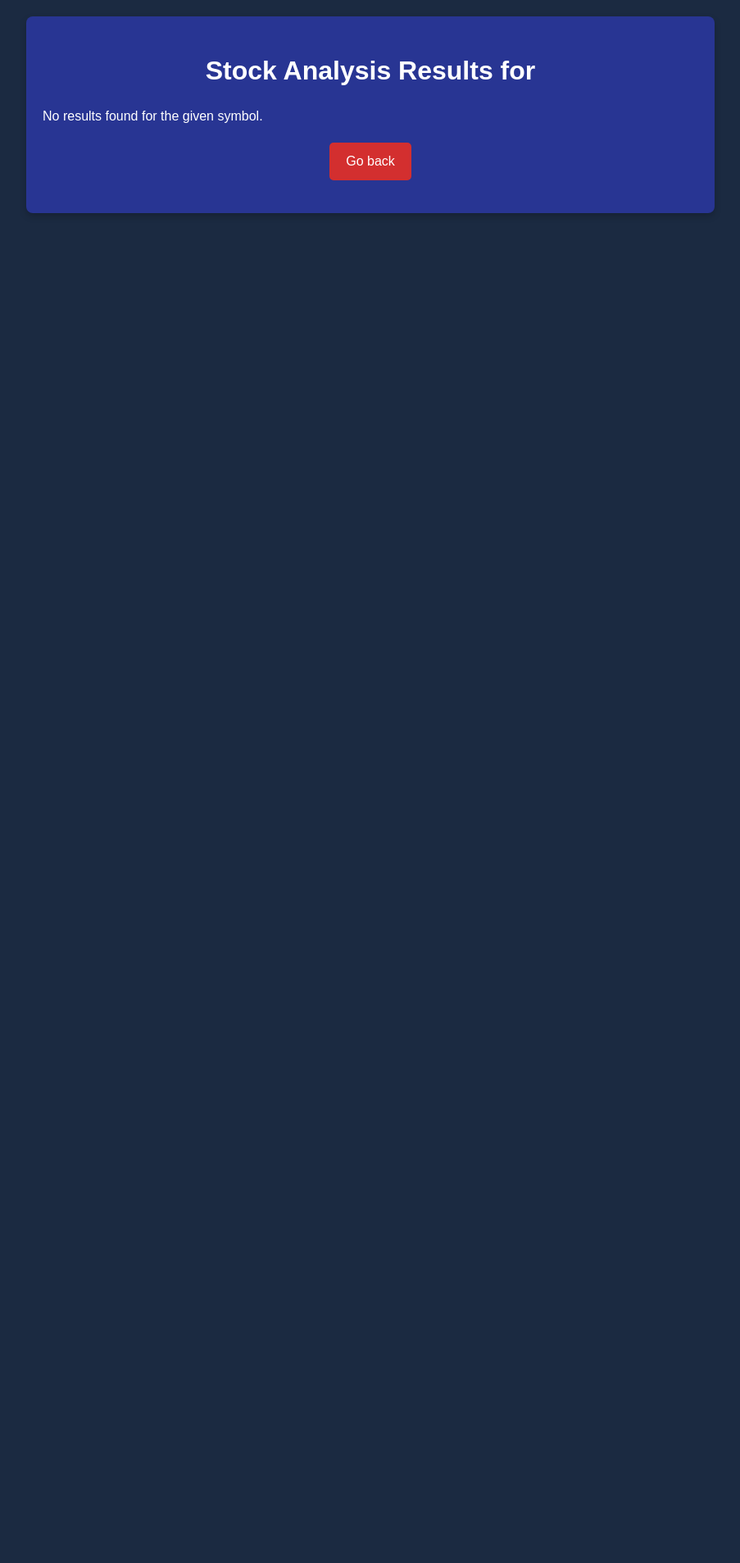
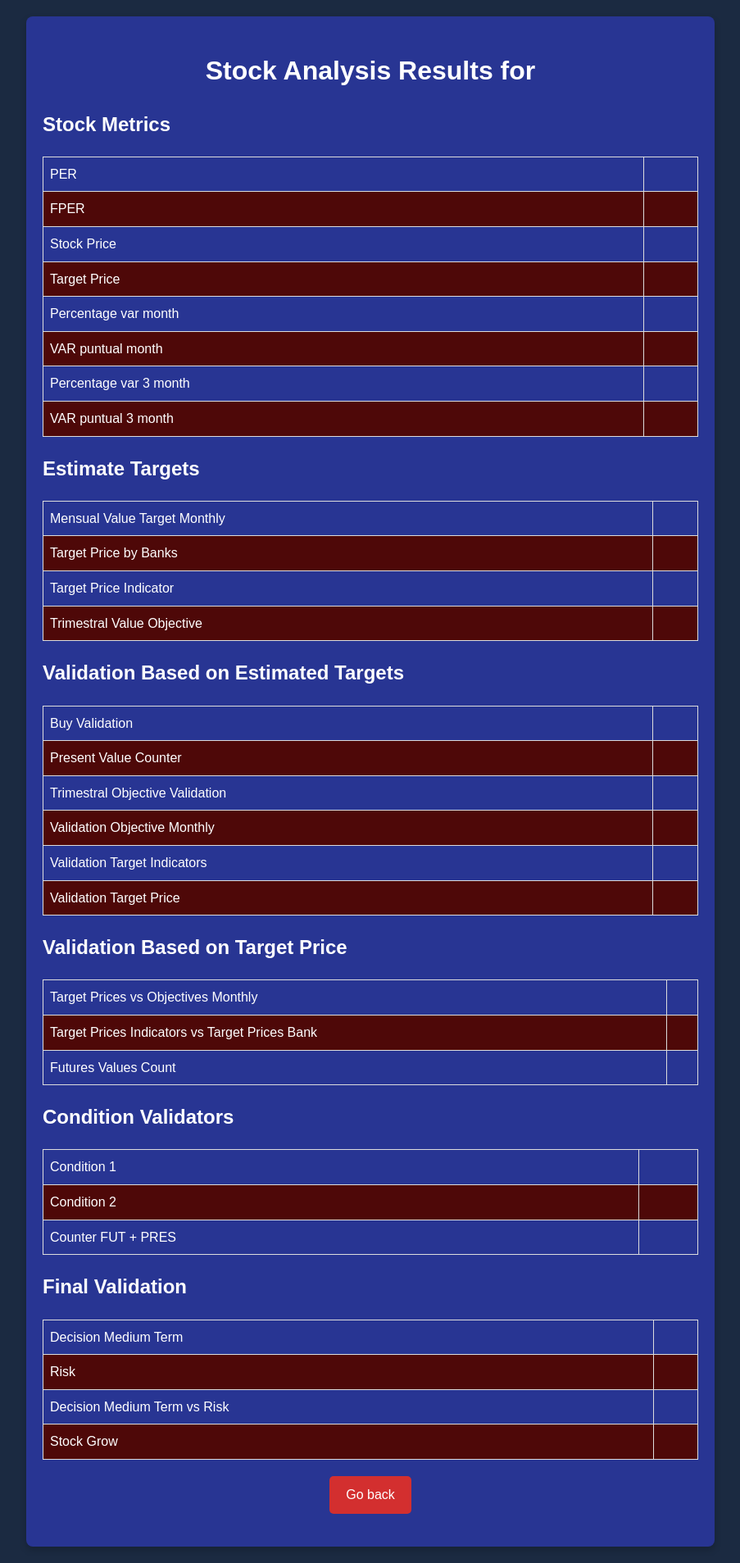
Before and after one commit to ZioGuillo/finbiz_api_app, a Flask app: template app/templates/analysis_results.html in a window 1280 px wide. Shown: the whole page at 82% size, without its empty margins (188-1091 px from the left). Before the commit the page ends 260 px from the top, so only its background shows below. Run offline with Flask 3, Linux system fonts and the light colour scheme; the template is opened without the code that fills it, so the values that code supplies are empty.

Commit message:
Add index.html stylesheet and main.css file***

```diff
--- /dev/null
+++ b/app/static/main.css
@@ -0,0 +1,93 @@
+    body {
+        font-family: 'Arial', sans-serif;
+        margin: 0;
+        padding: 0;
+        background-color: #1B2A41; /* Dark blue, reminiscent of Superman */
+        color: #FFFFFF; /* White text for contrast */
+        line-height: 1.6; /* Spacing between lines */
+    }
+    .container {
+        max-width: 800px; /* Adjusted for wider screens */
+        margin: 20px auto; /* Centering the container with margin */
+        background: #283593; /* A slightly lighter blue for the container */
+        padding: 20px;
+        border-radius: 8px;
+        box-shadow: 0 4px 8px rgba(0,0,0,0.2); /* Larger shadow for a "lifted" effect */
+    }
+    h1 {
+        text-align: center; /* Center-align the main heading */
+        margin-bottom: 1rem; /* Spacing below the heading */
+    }
+    .result-section {
+        background: #2E3B55; /* A different shade for each section */
+        border: 1px solid #3A497E; /* Subtle border for each block */
+        padding: 15px;
+        margin-bottom: 10px; /* Spacing between sections */
+        border-radius: 4px; /* Rounded corners for the blocks */
+    }
+    .result-section:last-child {
+        margin-bottom: 0;
+    }
+    .result-key {
+        color: #FFC107; /* A gold/yellow color for keys */
+        font-weight: bold;
+    }
+    .result-value {
+        color: #FFEB3B; /* A brighter yellow for values, ensuring readability */
+    }
+    a.button {
+        display: block; /* Make the button take its own line */
+        width: fit-content;
+        margin: 20px auto; /* Center the button */
+        text-align: center;
+        background-color: #D32F2F; /* Superman red for the button */
+        color: #FFFFFF;
+        padding: 10px 20px;
+        text-decoration: none;
+        border-radius: 5px;
+        transition: background-color 0.3s;
+    }
+    a.button:hover {
+        background-color: #B71C1C; /* Darker red on hover */
+    }
+
+    /* Responsive Design */
+    @media (max-width: 600px) {
+        .container {
+            width: auto; /* Full width on smaller screens */
+            margin: 10px; /* Less margin on smaller screens */
+            padding: 10px; /* Less padding on smaller screens */
+        }
+        h1 {
+            font-size: 24px; /* Smaller font size for the heading on small screens */
+        }
+    }
+        /* Your existing styles */
+        table {
+            width: 100%;
+            border-collapse: collapse;
+            margin-bottom: 20px;
+        }
+        th, td {
+            border: 1px solid #ddd;
+            padding: 8px;
+            text-align: left;
+        }
+        th {
+            background-color: #0047AB;
+            color: white;
+        }
+        tr:nth-child(even) {
+            background-color: hsl(0, 81%, 17%);
+        }
+        .container table tr:hover td {
+            background-color: transparent; /* Make cell background transparent on hover */
+        }
+        .sub-table {
+            border-collapse: collapse;
+        }
+        .sub-table td {
+            border: 1px solid #ddd;
+            padding: 8px;
+            text-align: left;
+        }
--- a/app/templates/analysis_results.html
+++ b/app/templates/analysis_results.html
@@ -3,141 +3,170 @@
 <head>
     <title>Stock Analysis Results</title>
     <meta name="viewport" content="width=device-width, initial-scale=1.0">
-    <style>
-        body {
-            font-family: 'Arial', sans-serif;
-            margin: 0;
-            padding: 0;
-            background-color: #1B2A41; /* Dark blue, reminiscent of Superman */
-            color: #FFFFFF; /* White text for contrast */
-            line-height: 1.6; /* Spacing between lines */
-        }
-        .container {
-            max-width: 800px; /* Adjusted for wider screens */
-            margin: 20px auto; /* Centering the container with margin */
-            background: #283593; /* A slightly lighter blue for the container */
-            padding: 20px;
-            border-radius: 8px;
-            box-shadow: 0 4px 8px rgba(0,0,0,0.2); /* Larger shadow for a "lifted" effect */
-        }
-        h1 {
-            text-align: center; /* Center-align the main heading */
-            margin-bottom: 1rem; /* Spacing below the heading */
-        }
-        .result-section {
-            background: #2E3B55; /* A different shade for each section */
-            border: 1px solid #3A497E; /* Subtle border for each block */
-            padding: 15px;
-            margin-bottom: 10px; /* Spacing between sections */
-            border-radius: 4px; /* Rounded corners for the blocks */
-        }
-        .result-section:last-child {
-            margin-bottom: 0;
-        }
-        .result-key {
-            color: #FFC107; /* A gold/yellow color for keys */
-            font-weight: bold;
-        }
-        .result-value {
-            color: #FFEB3B; /* A brighter yellow for values, ensuring readability */
-        }
-        a.button {
-            display: block; /* Make the button take its own line */
-            width: fit-content;
-            margin: 20px auto; /* Center the button */
-            text-align: center;
-            background-color: #D32F2F; /* Superman red for the button */
-            color: #FFFFFF;
-            padding: 10px 20px;
-            text-decoration: none;
-            border-radius: 5px;
-            transition: background-color 0.3s;
-        }
-        a.button:hover {
-            background-color: #B71C1C; /* Darker red on hover */
-        }
-
-        /* Responsive Design */
-        @media (max-width: 600px) {
-            .container {
-                width: auto; /* Full width on smaller screens */
-                margin: 10px; /* Less margin on smaller screens */
-                padding: 10px; /* Less padding on smaller screens */
-            }
-            h1 {
-                font-size: 24px; /* Smaller font size for the heading on small screens */
-            }
-        }
-            /* Your existing styles */
-            table {
-                width: 100%;
-                border-collapse: collapse;
-                margin-bottom: 20px;
-            }
-            th, td {
-                border: 1px solid #ddd;
-                padding: 8px;
-                text-align: left;
-            }
-            th {
-                background-color: #0047AB;
-                color: white;
-            }
-            tr:nth-child(even) {
-                background-color: hsl(0, 81%, 17%);
-            }
-            .container table tr:hover td {
-                background-color: transparent; /* Make cell background transparent on hover */
-            }
-            .sub-table {
-                border-collapse: collapse;
-            }
-            .sub-table td {
-                border: 1px solid #ddd;
-                padding: 8px;
-                text-align: left;
-            }
-    </style>
+    <link rel="stylesheet" href="{{ url_for('static', filename='main.css') }}">
 </head>
 <body>
     <div class="container">
         <h1>Stock Analysis Results for {{ symbol|upper }}</h1>
-        {% if results %}
-            {% for category, data in results.items() %}
-                <h2>{{ category.replace('_', ' ')|capitalize }}</h2>
+
+        <h2>Stock Metrics</h2>
         <table>
-                    <thead>
             <tr>
-                            <th>Key</th>
-                            <th>Value</th>
+                <td>PER</td>
+                <td>{{ results[symbol]['PER'] }}</td>
             </tr>
-                    </thead>
+            <tr>
+                <td>FPER</td>
+                <td>{{ results[symbol]['FPER'] }}</td>
+            </tr>
+            <tr>
+                <td>Stock Price</td>
+                <td>{{ results[symbol]['Stock_price'] }}</td>
+            </tr>
+            <tr>
+                <td>Target Price</td>
+                <td>{{ results[symbol]['Target Price'] }}</td>
+            </tr>
+            <tr>
+                <td>Percentage var month</td>
+                <td>{{ results[symbol]['Percentage_var_month'] }}</td>
+            </tr>
+            <tr>
+                <td>VAR puntual month</td>
+                <td>{{ results[symbol]['VAR_puntual_month'] }}</td>
+            </tr>
+            <tr>
+                <td>Percentage var 3 month</td>
+                <td>{{ results[symbol]['Percentage_var_3_month'] }}</td>
+            </tr>
+            <tr>
+                <td>VAR puntual 3 month</td>
+                <td>{{ results[symbol]['VAR_puntual_3_month'] }}</td>
+            </tr>
+        </table>
+
+        <!-- Estimate Targets -->
+        <h2>Estimate Targets</h2>
+        <table>
             <tbody>
-                        {% for key, value in data.items() %}
                 <tr>
-                                <td>{{ key.replace('_', ' ')|capitalize }}</td>
-                                <td>
-                                    {% if value is mapping %}
-                                        <table class="sub-table">
-                                            {% for k, v in value.items() %}
+                    <td>Mensual Value Target Monthly</td>
+                    <td>{{ results[symbol]['Estimate_targets']['Mensual Value Target Monthly'] }}</td>
+                </tr>
                 <tr>
-                                                    <td>{{ k }}</td>
-                                                    <td>{{ v }}</td>
+                    <td>Target Price by Banks</td>
+                    <td>{{ results[symbol]['Estimate_targets']['Target Price by Banks'] }}</td>
                 </tr>
-                                            {% endfor %}
-                                        </table>
-                                    {% else %}
-                                        {{ value }}
-                                    {% endif %}
-                                </td>
+                <tr>
+                    <td>Target Price Indicator</td>
+                    <td>{{ results[symbol]['Estimate_targets']['Target Price Indicator'] }}</td>
                 </tr>
-                        {% endfor %}
+                <tr>
+                    <td>Trimestral Value Objective</td>
+                    <td>{{ results[symbol]['Estimate_targets']['Trimestral Value Objective'] }}</td>
+                </tr>
             </tbody>
         </table>
-            {% endfor %}
-        {% else %}
-            <p>No results found for the given symbol.</p>
-        {% endif %}
+
+        <!-- Validation Based on Estimated Targets -->
+        <h2>Validation Based on Estimated Targets</h2>
+
+        <table>
+            <tbody>
+                <tr>
+                    <td>Buy Validation</td>
+                    <td>{{ results[symbol]['Validation_based_on_estimated_targets']['Buy Validation'] }}</td>
+                </tr>
+                <tr>
+                    <td>Present Value Counter</td>
+                    <td>{{ results[symbol]['Validation_based_on_estimated_targets']['Present Value Counter'] }}</td>
+                </tr>
+                <tr>
+                    <td>Trimestral Objective Validation</td>
+                    <td>{{ results[symbol]['Validation_based_on_estimated_targets']['Trimestral Objective Validation'] }}</td>
+                </tr>
+                <tr>
+                    <td>Validation Objective Monthly</td>
+                    <td>{{ results[symbol]['Validation_based_on_estimated_targets']['Validation Objective Monthly'] }}</td>
+                </tr>
+                <tr>
+                    <td>Validation Target Indicators</td>
+                    <td>{{ results[symbol]['Validation_based_on_estimated_targets']['Validation Target Indicators'] }}</td>
+                </tr>
+                <tr>
+                    <td>Validation Target Price</td>
+                    <td>{{ results[symbol]['Validation_based_on_estimated_targets']['Validation Target Price'] }}</td>
+                </tr>
+            </tbody>
+        </table>
+
+
+        <!-- Validation Based on Target Price -->
+        <h2>Validation Based on Target Price</h2>
+        <table>
+            <tbody>
+                <tr>
+                    <td>Target Prices vs Objectives Monthly</td>
+                    <td>{{ results[symbol]['Validation_based_on_target_price']['Target Prices vs Objectives Monthly'] }}</td>
+                </tr>
+                <tr>
+                    <td>Target Prices Indicators vs Target Prices Bank</td>
+                    <td>{{ results[symbol]['Validation_based_on_target_price']['Target Prices Indicators vs Target Prices Bank'] }}</td>
+                </tr>
+                <tr>
+                    <td>Futures Values Count</td>
+                    <td>{{ results[symbol]['Validation_based_on_target_price']['Futures Values Count'] }}</td>
+                </tr>
+                <!-- Add more rows for other keys if needed -->
+            </tbody>
+        </table>
+
+        <!-- Condition Validators -->
+        <h2>Condition Validators</h2>
+        <table>
+            <tbody>
+                <tr>
+                    <td>Condition 1</td>
+                    <td>{{ results[symbol]['Condition_validators']['Condition 1'] }}</td>
+                </tr>
+                <tr>
+                    <td>Condition 2</td>
+                    <td>{{ results[symbol]['Condition_validators']['Condition 2'] }}</td>
+                </tr>
+                <tr>
+                    <td>Counter FUT + PRES</td>
+                    <td>{{ results[symbol]['Condition_validators']['Counter FUT + PRES'] }}</td>
+                </tr>
+                <!-- Add more rows for other keys if needed -->
+            </tbody>
+        </table>
+
+        <!-- Final Validation -->
+        <h2>Final Validation</h2>
+        <table>
+            <tbody>
+                <tr>
+                    <td>Decision Medium Term</td>
+                    <td>{{ results[symbol]['Final_validation']['Decision Medium Term'] }}</td>
+                </tr>
+                <tr>
+                    <td>Risk</td>
+                    <td>{{ results[symbol]['Final_validation']['Risk'] }}</td>
+                </tr>
+                <tr>
+                    <td>Decision Medium Term vs Risk</td>
+                    <td>{{ results[symbol]['Final_validation']['Decision Medium Term vs Risk'] }}</td>
+                </tr>
+                <tr>
+                    <td>Stock Grow</td>
+                    <td>{{ results[symbol]['Final_validation']['stock_grow'] }}</td>
+                </tr>
+                <!-- Add more rows for other keys if needed -->
+            </tbody>
+        </table>
+
+        <!-- Add more sections for other categories if needed -->
+
         <a href="/" class="button">Go back</a>
     </div>
 </body>
--- a/app/templates/index.html
+++ b/app/templates/index.html
@@ -1,5 +1,6 @@
 <!DOCTYPE html>
 <html>
+    <link rel="stylesheet" href="{{ url_for('static', filename='style_index.css') }}">
 <head>
     <title>Stock Analysis Tool</title>
 </head>
```
Also changed, not shown: app/static/style_index.css (added, +34 -0 lines). Lines whose indentation alone changed are shown as unchanged.
